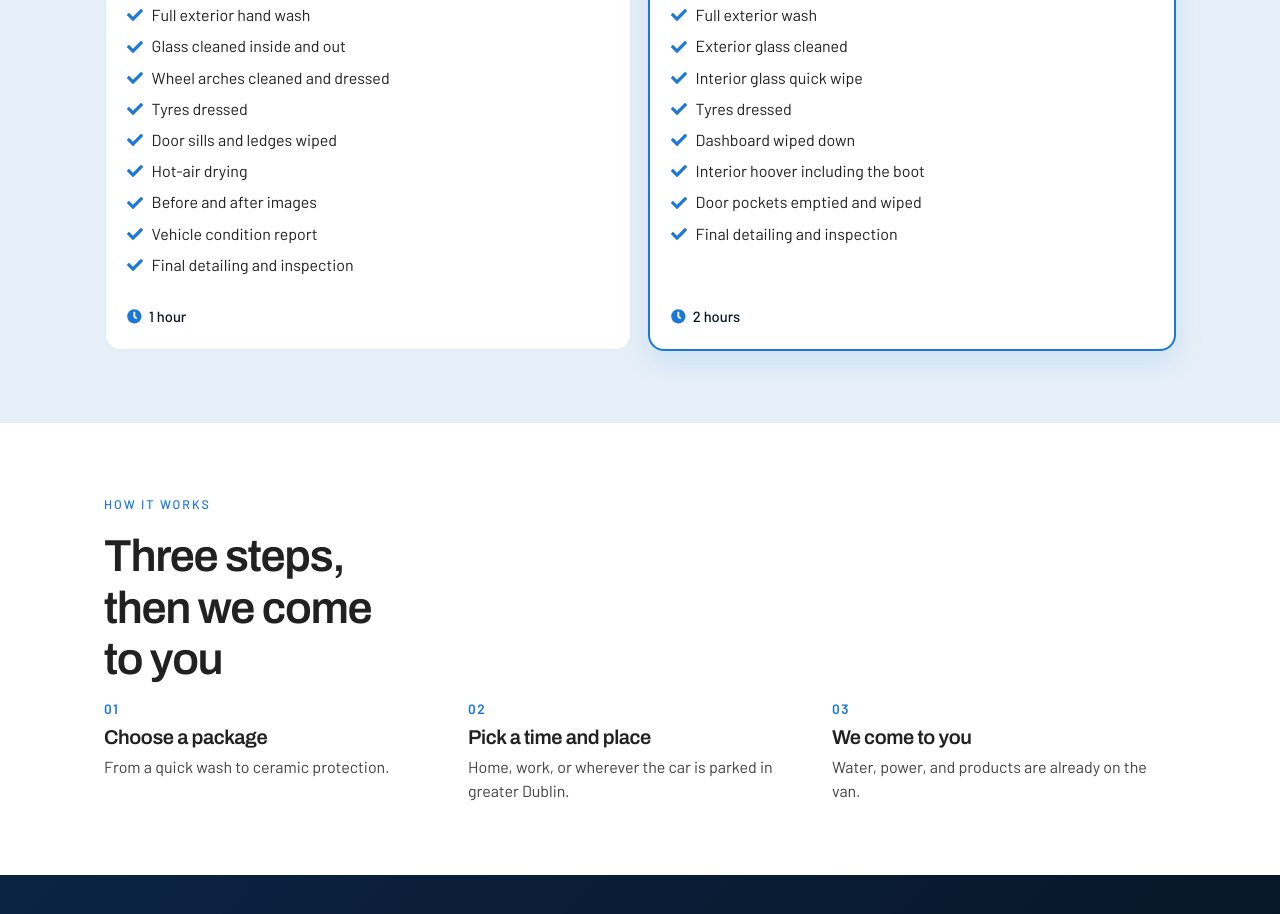
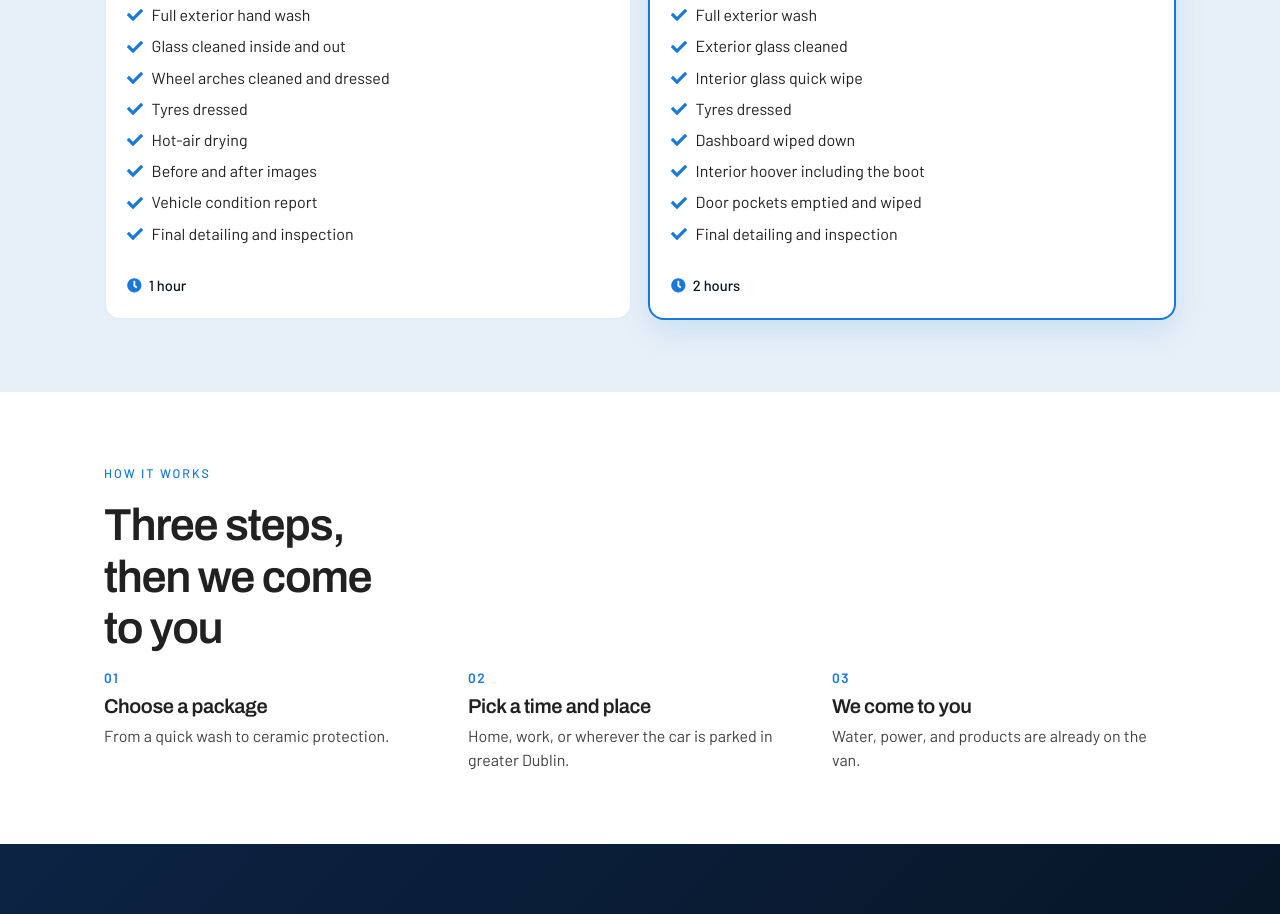
Before and after one commit to Vhotis-Technologies/prisma-web, a React (Create React App) app: page / in a window 1280 px wide. Shown: the part 2120-3034 px from the top of the page. Built offline with nearby package versions, Linux system fonts and the light colour scheme; no server answers.

Commit message:
added the exterior shine details

```diff
--- a/src/App.js
+++ b/src/App.js
@@ -49,7 +49,6 @@ const packages = {
       "Glass cleaned inside and out",
       "Wheel arches cleaned and dressed",
       "Tyres dressed",
-      "Door sills and ledges wiped",
       "Hot-air drying",
       "Before and after images",
       "Vehicle condition report",
```
